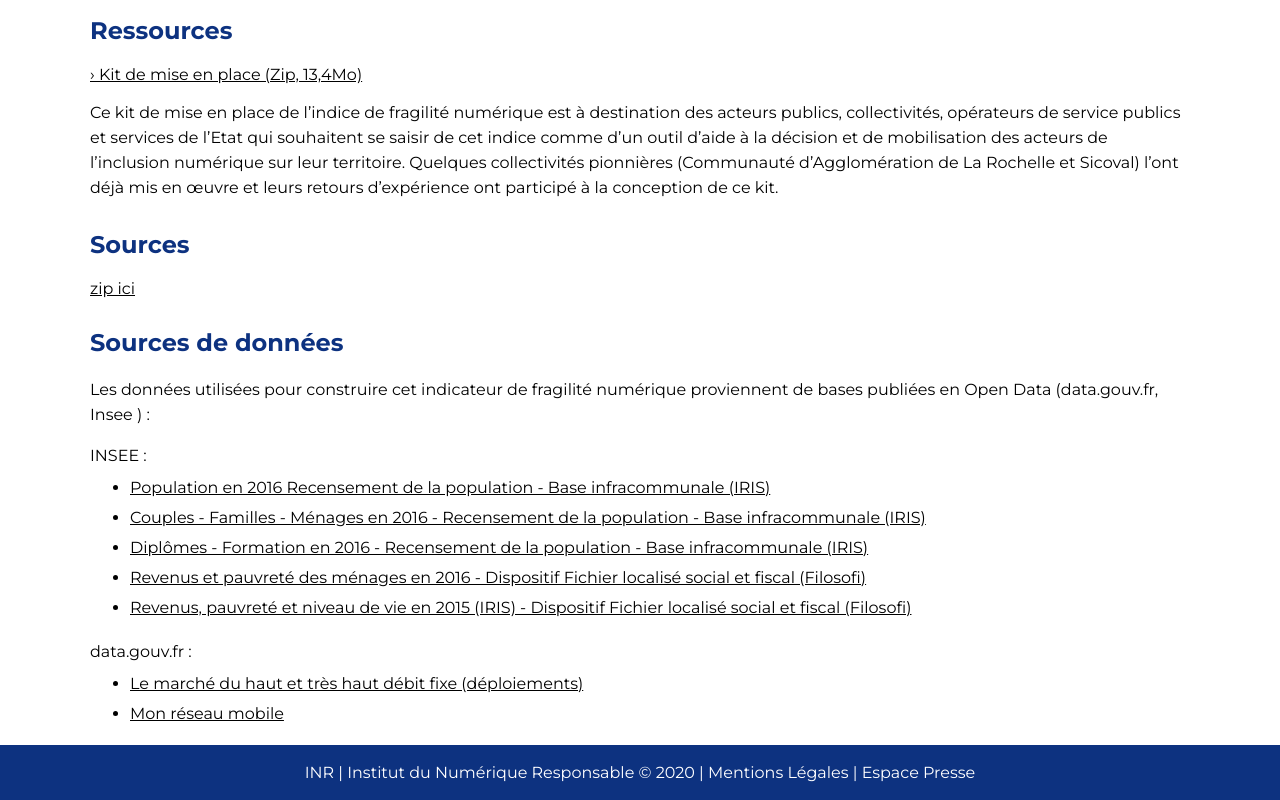
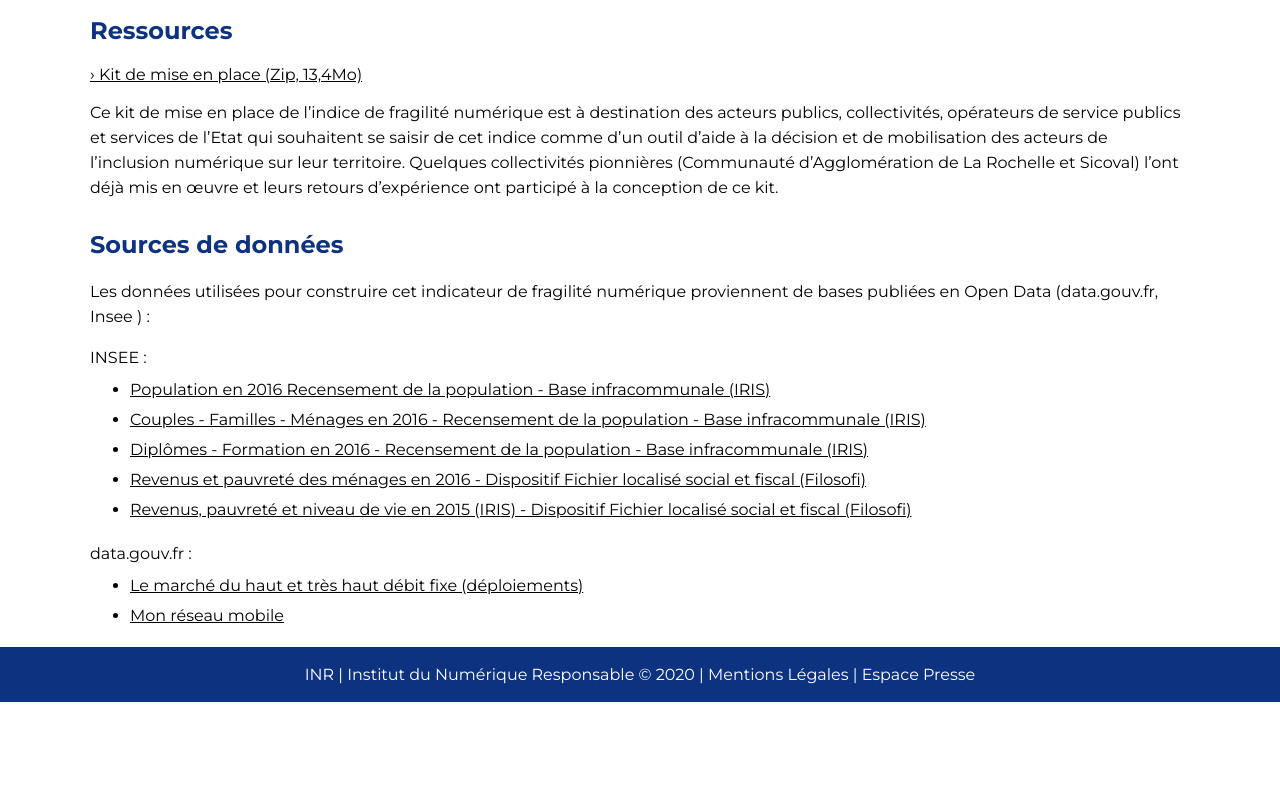
Before and after one commit to Benjvfr/frontend-indicateur-fragilite-numerique, an Angular app: page / in a window 1280 px wide. Shown: the part 1498-2298 px from the top of the page. After the commit the page ends 2200 px from the top, so only its background shows below. Built offline with nearby package versions, Linux system fonts and the light colour scheme; no server answers.

Commit message:
Suppression des modifications précédentes

```diff
--- a/package.json
+++ b/package.json
@@ -19,7 +19,6 @@
     "@angular/platform-browser": "~10.2.0",
     "@angular/platform-browser-dynamic": "~10.2.0",
     "@angular/router": "~10.2.0",
-    "ng": "^0.0.0",
     "rxjs": "~6.6.0",
     "tslib": "^2.0.0",
     "zone.js": "~0.10.2"
--- a/src/app/ressources/ressources.component.html
+++ b/src/app/ressources/ressources.component.html
@@ -8,11 +8,6 @@
      sur leur territoire. Quelques collectivités pionnières (Communauté d’Agglomération de La Rochelle et
      Sicoval) l’ont déjà mis en œuvre et leurs retours d’expérience ont participé à la conception de ce kit.
 </p>
-
-
-<h2>Sources</h2>
-
-<a href="VAR/www/html/source.zip"> zip ici </a>
 
 <h2>Sources de données</h2>
 
```
Also changed, not shown: 2 other files (tests, documents, lock files or other folders).
